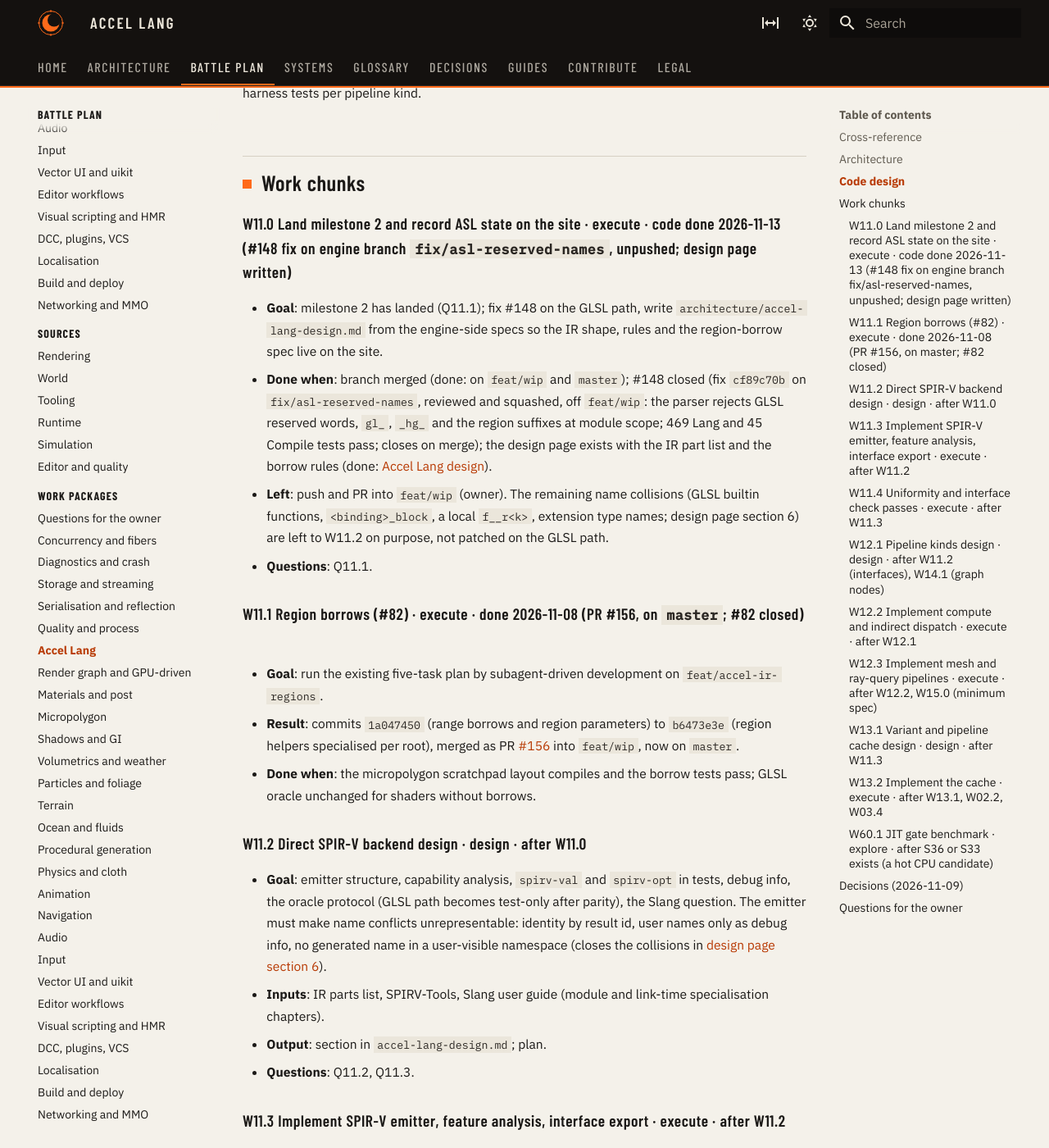
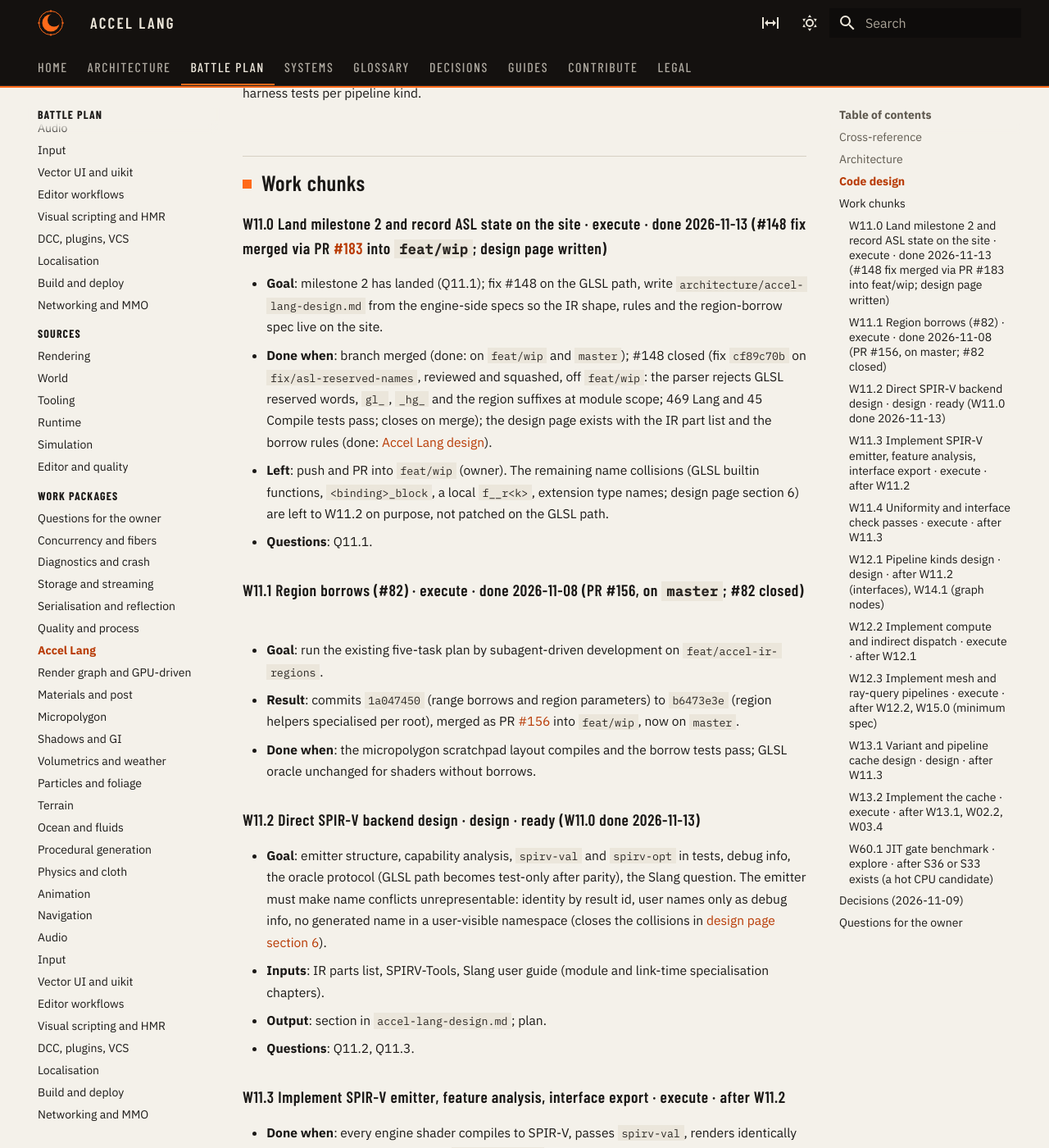
Before and after one commit to Heliogrim/Heliogrim-Pages, an MkDocs documentation site: the page built from docs/plan/work/accel-lang.md, in a window 1280 px wide and 1400 px high, scrolled down 3819 px. Shown: the whole window at 82% size. Built offline with MkDocs 1.6.1 and Material for MkDocs 9.7.7, drawn with Linux system fonts in a browser that asks for light colours.

Commit message:
docs(plan): W11.0 done via #183, W11.2 ready

```diff
--- a/docs/architecture/timeline.md
+++ b/docs/architecture/timeline.md
@@ -75,6 +75,7 @@ Closed: pointer sets (keep ankerl, 2026-11-04).
 | 2026-11-13 | W02.5 closed at its plan half (PR #175 merged into `feat/wip`); the rest split (owner): W02.11 agrees each stage's reads and writes with the owner and relaxes edges with the builder's conflict check as the only check, W02.12 splits the scene key per scene system, W02.13 answers Q02.8 (ageing) by measurement on parked workers. |
 | 2026-11-13 | W11.0 code done. [Accel Lang design](accel-lang-design.md) written from the two untracked engine specs (IR design 2026-10-28, region borrows 2026-11-07): intent, layer and binding rules, IR part list, borrow rules, reserved names, with decided versus builder's-call markers. #148 fixed on engine branch `fix/asl-reserved-names` (`cf89c70b` off `feat/wip`, signed, unpushed; reviewed with /review-branch, fixups squashed): one parser check rejects GLSL keywords, reserved words and type spellings, `gl_` and `_hg_` on every declared name, and the region suffixes at module scope (constants, bindings, workgroup, structs), which the typechecker never saw. It is rejected, not renamed, so names stay the same in every backend. One merge-test fixture named `shared` was renamed. 469 Lang and 45 Compile tests pass. Left open on purpose: the remaining name collisions (GLSL builtin functions, `<binding>_block`, local `f__r<k>`, extension type names). W11.2 replaces the GLSL intermediate so that conflicts become unrepresentable. |
 | 2026-11-13 | W02.13 done (explore, owner conversation): [Scheduler lanes and priority exploration](lane-policy-exploration.md). Q02.8 closed by removing ageing instead of re-timing it. Three lanes by deadline (Frame, Interactive, Background), children inherit and only go lower, a wait boost lifts an awaited producer into its waiter's lane, Frame is uncapped while the lower lanes are capped by a shared running count only under contention, a time floor and about 1 ms slices bound starvation and frame-start delay on 2 to 20 workers; under overload background falls behind, never the frame. Implementation and the before/after measurement are the new W02.14. |
+| 2026-11-13 | W11.0 done: the #148 reserved-name fix merged into `feat/wip` via engine PR [#183](https://github.com/Heliogrim/Heliogrim-Engine/pull/183); W11.2 (direct SPIR-V backend design) is ready. |
 | 2026-11-13 | W02.10 done: the last yield-polling waits are gone ([scheduler waitables design](scheduler-waitable-design.md) section 13). The deprecated atomic-flag `hg::await` had no callers left and was deleted. `CompositePipeline::stop` parks once: a stop bit in `_activeCalls` lets the last runner call that leaves set `_stopped`. `CompositePipeline.tla` checks the handover at 3 workers, and both new mutations fail. The release swapchain spin could never iterate, so it is now an assert. Engine branch `refactor/park-polling-waits` has 3 signed commits off master `7f33eae5`, unpushed. All tests pass. Open for the owner: the branch review, an editor run and the PR. |
 
 !!! note "Keeping this page current"
--- a/docs/plan/work/accel-lang.md
+++ b/docs/plan/work/accel-lang.md
@@ -40,7 +40,7 @@ Placement: `Engine.Accel.Lang/Ir/Spirv/`, `Engine.Accel.Lang/Ir/Pass/`, `Engine.
 
 ## Work chunks
 
-### W11.0 Land milestone 2 and record ASL state on the site · execute · code done 2026-11-13 (#148 fix on engine branch `fix/asl-reserved-names`, unpushed; design page written)
+### W11.0 Land milestone 2 and record ASL state on the site · execute · done 2026-11-13 (#148 fix merged via PR [#183](https://github.com/Heliogrim/Heliogrim-Engine/pull/183) into `feat/wip`; design page written)
 
 - **Goal**: milestone 2 has landed (Q11.1); fix #148 on the GLSL path, write `architecture/accel-lang-design.md` from the engine-side specs so the IR shape, rules and the region-borrow spec live on the site.
 - **Done when**: branch merged (done: on `feat/wip` and `master`); #148 closed (fix `cf89c70b` on `fix/asl-reserved-names`, reviewed and squashed, off `feat/wip`: the parser rejects GLSL reserved words, `gl_`, `_hg_` and the region suffixes at module scope; 469 Lang and 45 Compile tests pass; closes on merge); the design page exists with the IR part list and the borrow rules (done: [Accel Lang design](../../architecture/accel-lang-design.md)).
@@ -53,7 +53,7 @@ Placement: `Engine.Accel.Lang/Ir/Spirv/`, `Engine.Accel.Lang/Ir/Pass/`, `Engine.
 - **Result**: commits `1a047450` (range borrows and region parameters) to `b6473e3e` (region helpers specialised per root), merged as PR [#156](https://github.com/Heliogrim/Heliogrim-Engine/pull/156) into `feat/wip`, now on `master`.
 - **Done when**: the micropolygon scratchpad layout compiles and the borrow tests pass; GLSL oracle unchanged for shaders without borrows.
 
-### W11.2 Direct SPIR-V backend design · design · after W11.0
+### W11.2 Direct SPIR-V backend design · design · ready (W11.0 done 2026-11-13)
 
 - **Goal**: emitter structure, capability analysis, `spirv-val` and `spirv-opt` in tests, debug info, the oracle protocol (GLSL path becomes test-only after parity), the Slang question. The emitter must make name conflicts unrepresentable: identity by result id, user names only as debug info, no generated name in a user-visible namespace (closes the collisions in [design page section 6](../../architecture/accel-lang-design.md#6-open)).
 - **Inputs**: IR parts list, SPIRV-Tools, Slang user guide (module and link-time specialisation chapters).
--- a/docs/plan/work/index.md
+++ b/docs/plan/work/index.md
@@ -35,7 +35,7 @@ Session prompt that works for any kind: *"Pick up `W<id>` from Heliogrim-Pages `
 | 3 | [W05.1](diagnostics-and-crash.md) | design | Every later system returns `Diagnostic` |
 | 4 | [W03.5](storage-streaming.md), [W03.4](storage-streaming.md) | explore, execute | W03.5 decides the codec; W03.4 code done 2026-11-13 in PR #180 into `feat/wip` (editor run open; registry removal excluded); W03.5 also owns the in-flight cap (Q03.5) |
 | 5 | [W63.1](quality-and-process.md), [W62.1](quality-and-process.md), [W26.1](quality-and-process.md), [W61.1](quality-and-process.md), [W10.1](quality-and-process.md), [W64.1](quality-and-process.md) | mixed | Gates that make every other chunk safer; W61.1 has a bug ledger (12 of 25 fixed, none filed) and the tracker's open bug issues |
-| 6 | [W11.0](accel-lang.md) | execute | Code done 2026-11-13: #148 fix on `fix/asl-reserved-names` (unpushed), [design page](../../architecture/accel-lang-design.md) written; W11.2 is next once the PR merges |
+| 6 | [W11.2](accel-lang.md) | design | Direct SPIR-V backend design; W11.0 done 2026-11-13 (#148 fix merged via PR #183, [design page](../../architecture/accel-lang-design.md) written) |
 | 7 | [W09.1](serialization-and-reflection.md), [W07.1](render-graph-gpu-driven.md), [W14.0](render-graph-gpu-driven.md), [W15.0](render-graph-gpu-driven.md), [W58.1](build-and-deploy.md), [W39.1](input.md) | design, explore | M2 designs with no M1 dependency |
 | 8 | [W38.0](audio.md) | design | The audio design is one builder check from approval |
 | 9 | [W06.1](diagnostics-and-crash.md), [W36.0](animation.md), [W37.0](navigation.md) (done 2026-11-09), [W52.0](localization.md), [W44.0](editor-workflows.md) | explore | Vendor fit and benchmark spikes; each is a day or two |
@@ -51,7 +51,7 @@ Session prompt that works for any kind: *"Pick up `W<id>` from Heliogrim-Pages `
 | [Storage, memory, virtual textures, partition](storage-streaming.md) | S03, S08, S17, S40 | W03.1 to W03.5, W08.1, W08.2, W17.1, W17.2, W40.1, W40.2 | W03.5 (W03.1 to W03.3 done; W03.4 code done on `feat/async-storage`) | Q03.1 to Q03.4, Q08.1, Q17.1, Q40.1 to Q40.3 |
 | [Serialisation, reflection, packages](serialization-and-reflection.md) | S01, S09, S41 | W01.1 to W01.5, W09.1, W09.2, W41.1, W41.2 | W01.1, W09.1 | Q01.1 to Q01.3, Q09.1, Q09.2, Q41.1, Q41.2 |
 | [Quality and process](quality-and-process.md) | S10, S26, S61 to S64 | W10.1, W10.2, W26.1 to W26.3, W61.1 to W61.3, W62.1 to W62.3, W63.1, W63.2, W64.1 to W64.3 | W63.1, W62.1, W26.1, W61.1, W64.1 (W10.1 code done, W10.3 done) | Q10.1, Q26.1, Q62.1 to Q62.3, Q63.1, Q63.2, Q64.1 |
-| [Accel Lang](accel-lang.md) | S11, S12, S13, S60 | W11.0 to W11.4, W12.1 to W12.3, W13.1, W13.2, W60.1 | none (W11.0 code done, W11.1 done) | Q11.1 to Q11.3, Q12.1, Q12.2, Q13.1, Q60.1 |
+| [Accel Lang](accel-lang.md) | S11, S12, S13, S60 | W11.0 to W11.4, W12.1 to W12.3, W13.1, W13.2, W60.1 | W11.2 ready (W11.0 and W11.1 done) | Q11.1 to Q11.3, Q12.1, Q12.2, Q13.1, Q60.1 |
 | [Render graph, GPU-driven, large world](render-graph-gpu-driven.md) | S07, S14, S15 | W07.1, W07.2, W14.0 to W14.2, W15.0 to W15.3 | W14.0, W07.1, W15.0 | Q07.1, Q07.2, Q14.1, Q14.2, Q15.1 to Q15.3 |
 | [Materials, transparency, post](materials-post.md) | S16, S22, S23 | W16.1, W16.2, W22.1, W22.2, W23.1 to W23.3 | none | Q16.1, Q16.2, Q22.1, Q23.1, Q23.2 |
 | [Micropolygon](micropolygon.md) | S18 | W18.1 to W18.7 | none | Q18.1 to Q18.3 |
```
